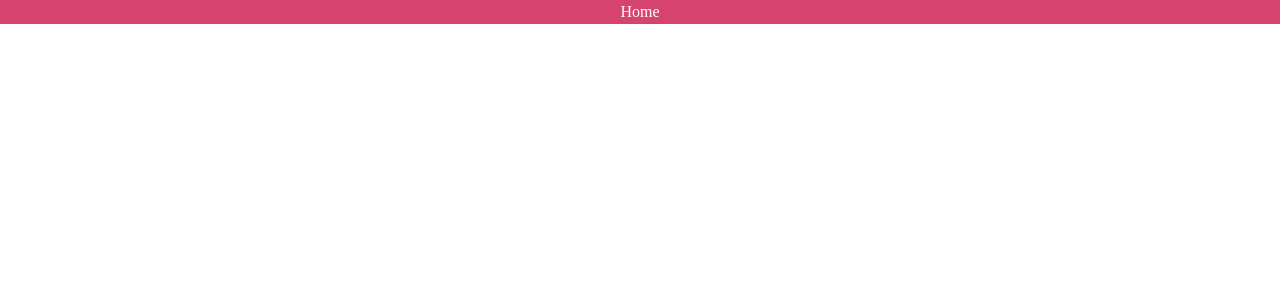
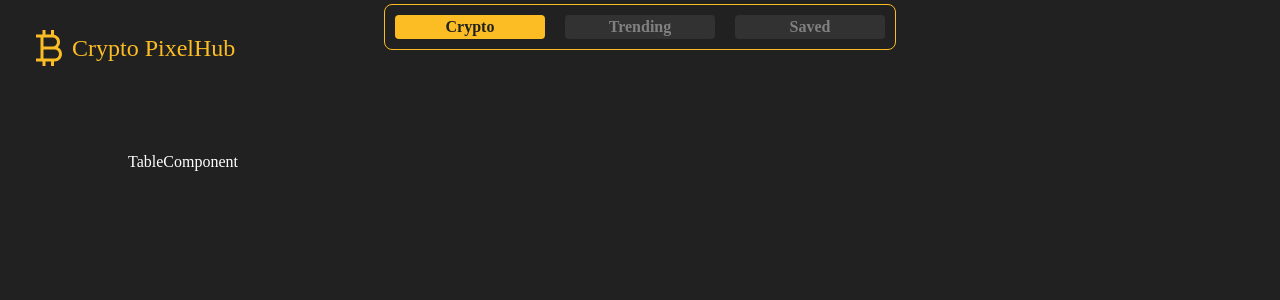
Before and after one commit to OnilBlanco26/CryptoTable-App, a React (Create React App) app: page / in a window 1280 px wide. Shown: the top 300 px of the page. Built offline with nearby package versions, Linux system fonts and the light colour scheme; the HTML template or start-up script is replaced by a standard one.

Commit message:
Navbar ending

```diff
--- /dev/null
+++ b/src/components/Logo.jsx
@@ -0,0 +1,16 @@
+import { Link } from "react-router-dom";
+import logoSvg from "../assets/logo.svg";
+
+const Logo = () => {
+  return (
+    <Link
+      to="/"
+      className="absolute top-[1.5rem] left-[1.5rem] [text-decoration:none] text-lg text-orange flex items-center"
+    >
+      <img className="" src={logoSvg} alt="Crypto" />
+      <span>Crypto PixelHub</span>
+    </Link>
+  );
+};
+
+export default Logo;
--- /dev/null
+++ b/src/components/Navigation.jsx
@@ -0,0 +1,41 @@
+import { NavLink } from "react-router-dom";
+
+const Navigation = () => {
+  return (
+    <nav className="w-[40%] mt-1 flex justify-around align-middle border border-orange rounded-lg">
+      <NavLink
+        to="/"
+        end
+        className={ ({isActive}) => {
+            return `
+            ${isActive ? 'bg-orange text-gray-300' : 'bg-gray-200 text-gray-100 hover:text-orange active:bg-orange active:text-gray-300'}
+            w-full text-base text-center font-nunito m-2.5   border-0 cursor-pointer rounded capitalize font-semibold`
+        }}
+      >
+        Crypto
+      </NavLink>
+      <NavLink
+        to="/trending"
+        className={ ({isActive}) => {
+            return `
+            ${isActive ? 'bg-orange text-gray-300' : 'bg-gray-200 text-gray-100 hover:text-orange active:bg-orange active:text-gray-300'}
+            w-full text-base text-center font-nunito m-2.5   border-0 cursor-pointer rounded capitalize font-semibold`
+        }}
+      >
+        Trending
+      </NavLink>
+      <NavLink
+        to="/saved"
+        className={ ({isActive}) => {
+            return `
+            ${isActive ? 'bg-orange text-gray-300' : 'bg-gray-200 text-gray-100 hover:text-orange active:bg-orange active:text-gray-300'}
+            w-full text-base text-center font-nunito m-2.5   border-0 cursor-pointer rounded capitalize font-semibold`
+        }}
+      >
+        Saved
+      </NavLink>
+    </nav>
+  );
+};
+
+export default Navigation;
--- /dev/null
+++ b/src/components/TableComponent.jsx
@@ -0,0 +1,8 @@
+
+const TableComponent = () => {
+  return (
+    <div className="flex flex-col mt-9">TableComponent</div>
+  )
+}
+
+export default TableComponent
--- a/src/main.jsx
+++ b/src/main.jsx
@@ -16,7 +16,7 @@ const router = createBrowserRouter([
    element: <Home />,
    children: [
     {
-      path: "/crypto",
+      path: "/",
       element: <Crypto />
     },
     {
--- a/src/pages/Crypto.jsx
+++ b/src/pages/Crypto.jsx
@@ -1,7 +1,10 @@
+import TableComponent from "../components/TableComponent"
 
 const Crypto = () => {
   return (
-    <div>Crypto</div>
+    <section className="w-[80%] h-full flex flex-col mt-16 mb-24 relative ">
+      <TableComponent />
+    </section>
   )
 }
 
--- a/src/pages/Home.jsx
+++ b/src/pages/Home.jsx
@@ -1,9 +1,13 @@
 import { Outlet } from "react-router-dom";
+import Logo from "../components/Logo";
+import Navigation from "../components/Navigation";
 
 const Home = () => {
   return (
-    <main className="bg-red w-full h-full flex flex-col content-center items-center relative text-white font-nunito">
-      Home
+    <main className=" w-full h-full flex flex-col content-center items-center relative text-white font-nunito">
+      <div className="w-screen h-screen bg-gray-300 fixed -z-10" />
+      <Logo />
+      <Navigation />
       <Outlet />
     </main>
   );
--- a/tailwind.config.js
+++ b/tailwind.config.js
@@ -11,6 +11,7 @@ export default {
       cyan: "#14ffec",
       red: "#d6436e",
       green: "#25da72",
+      orange: "#fbbd23"
     },
     fontSize: {
       sm: "14px",
```
Also changed, not shown: src/assets/logo.svg (added).
